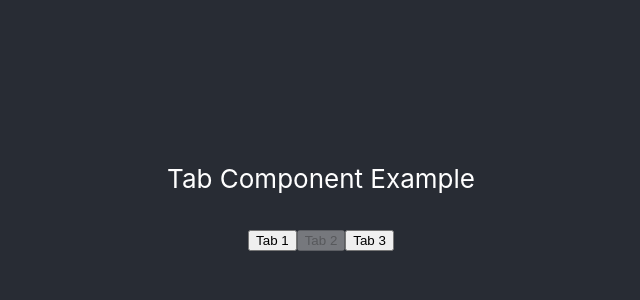
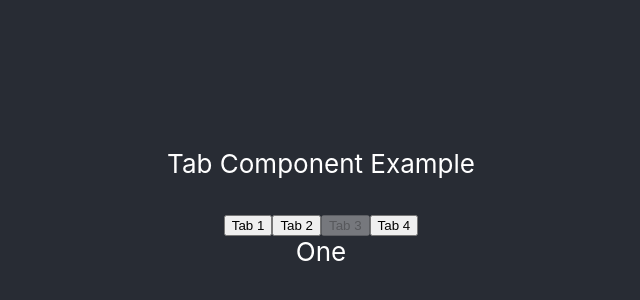
Before and after one commit to jinpae/react-ui-components-study, a React (Create React App) app: page / in a window 1280 px wide. Shown: the part 206-506 px from the top of the page, without its empty margins (319-959 px from the left). Built offline with nearby package versions, Linux system fonts and the light colour scheme; the HTML template or start-up script is replaced by a standard one.

Commit message:
Refactor tab panels

```diff
--- a/src/App.js
+++ b/src/App.js
@@ -22,13 +22,15 @@ class App extends Component {
           >
             <TabList>
               <Tab>Tab 1</Tab>
-              <Tab disabled>Tab 2</Tab>
-              <Tab>Tab 3</Tab>
+              <Tab>Tab 2</Tab>
+              <Tab disabled>Tab 3</Tab>
+              <Tab>Tab 4</Tab>
             </TabList>
             <TabPanels>
               <TabPanel>One</TabPanel>
               <TabPanel>Two</TabPanel>
               <TabPanel>Three</TabPanel>
+              <TabPanel>Four</TabPanel>
             </TabPanels>
           </TabView>
         </header>
--- a/src/components/TabView/js/TabPanel.js
+++ b/src/components/TabView/js/TabPanel.js
@@ -1,5 +1,27 @@
-import React from 'react';
+import React, { useRef, useEffect, useContext } from 'react';
+import classNames from 'classnames';
+import TabContext from '../../../contexts/TabContext';
 
-const TabPanel = ({ children }) => <div className="tab-panel">{children}</div>;
+const TabPanel = ({ className, children }) => {
+  const { tabPanels, setTabPanels, selectedIndex } = useContext(TabContext);
+  const ref = useRef();
+
+  useEffect(() => {
+    setTabPanels(tabPanels => [...tabPanels, ref.current]);
+  }, []);
+
+  const index = tabPanels.findIndex(tabPanel => tabPanel === ref.current);
+  const tabPanelClassNames = classNames(className, 'tab-panel');
+
+  return (
+    <div
+      ref={ref}
+      className={tabPanelClassNames}
+      hidden={index !== selectedIndex}
+    >
+      {children}
+    </div>
+  );
+};
 
 export default TabPanel;
--- a/src/components/TabView/js/TabPanels.js
+++ b/src/components/TabView/js/TabPanels.js
@@ -1,7 +1,10 @@
 import React from 'react';
+import classNames from 'classnames';
 
-export const TabPanels = ({ selectedIndex, children }) => (
-  <div className="tab-panels">{children[selectedIndex]}</div>
-);
+export const TabPanels = ({ className, children }) => {
+  const tabPanelsClassNames = classNames(className, 'tab-panels');
+
+  return <div className={tabPanelsClassNames}>{children}</div>;
+};
 
 export default TabPanels;
--- a/src/components/TabView/js/TabView.js
+++ b/src/components/TabView/js/TabView.js
@@ -3,6 +3,7 @@ import TabContext from '../../../contexts/TabContext';
 
 function TabView({ children, onChange }) {
   const [tabs, setTabs] = useState([]);
+  const [tabPanels, setTabPanels] = useState([]);
   const [selectedIndex, setSelectedIndex] = useState(0);
 
   const handleChange = index => {
@@ -10,9 +11,18 @@ function TabView({ children, onChange }) {
     onChange(index);
   };
 
+  console.log('tabPanels', tabPanels);
+
   return (
     <TabContext.Provider
-      value={{ tabs, setTabs, selectedIndex, onChange: handleChange }}
+      value={{
+        tabs,
+        setTabs,
+        tabPanels,
+        setTabPanels,
+        selectedIndex,
+        onChange: handleChange
+      }}
     >
       <div className="tab-view">{children}</div>
     </TabContext.Provider>
```
